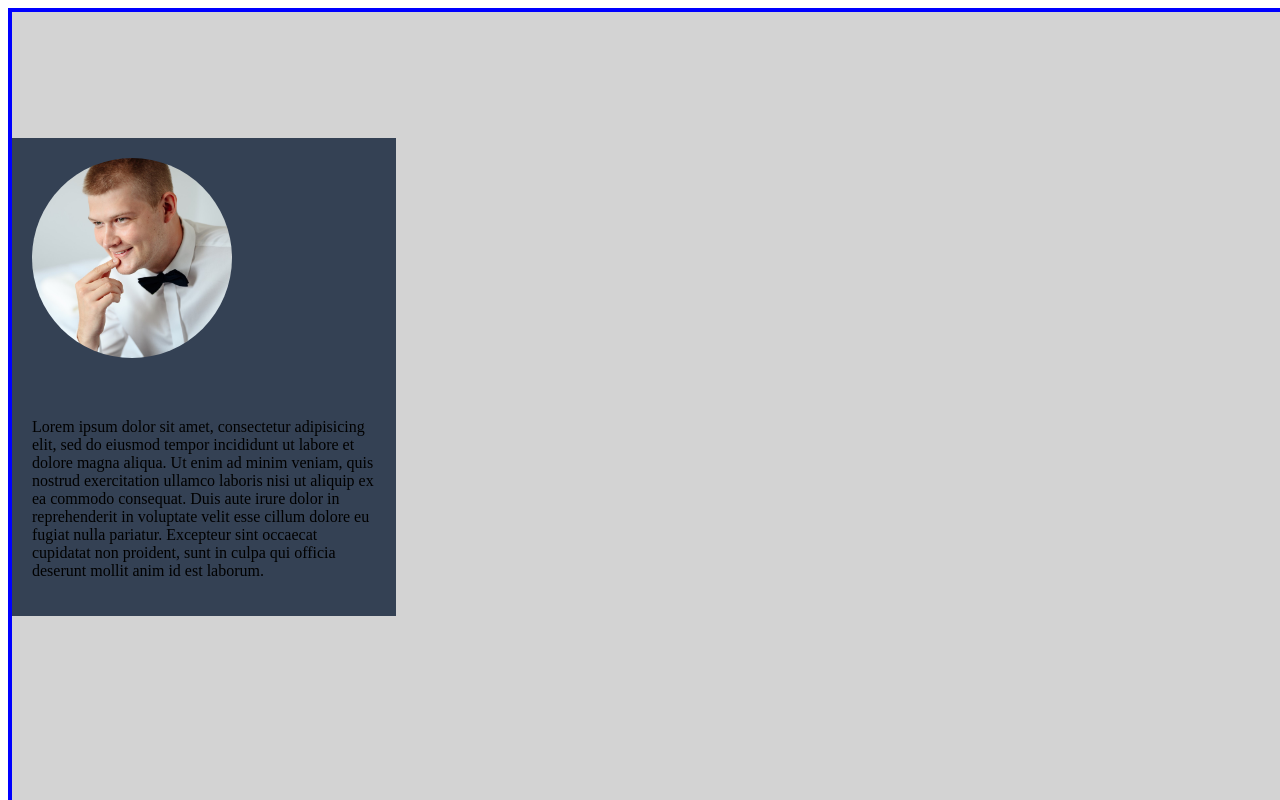
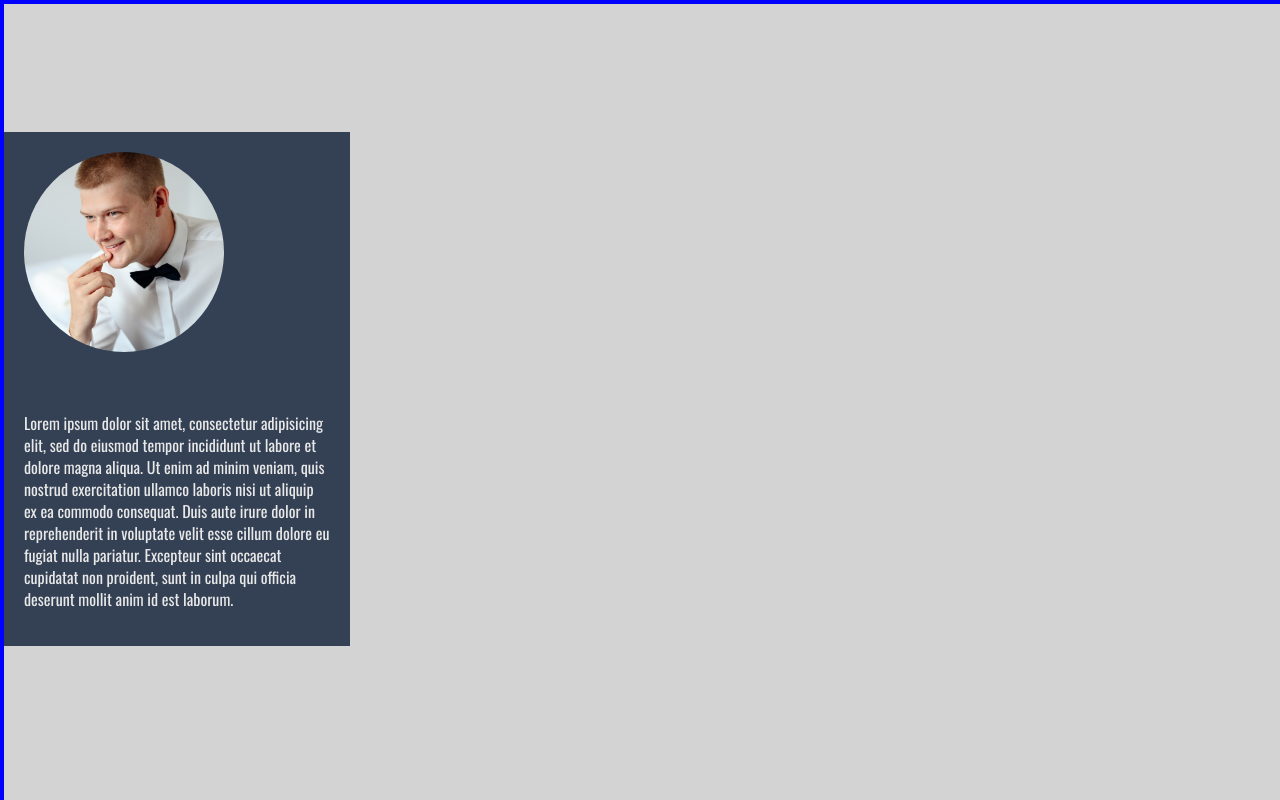
Before and after one commit to 7rafal/cv, a plain HTML site: page index.html in a window 1280 px wide. Shown: the top 800 px of the page. Drawn offline with nearby package versions, Linux system fonts and the light colour scheme.

Commit message:
Update index.html

```diff
--- a/index.html
+++ b/index.html
@@ -6,21 +6,33 @@
 
     <title>Rafał Piotrowski</title>
   </head>
+<link rel="preconnect" href="https://fonts.gstatic.com">
+<link href="https://fonts.googleapis.com/css2?family=Oswald:wght@300;400&display=swap" rel="stylesheet">
   <style type="text/css">
+    body{
+      background-color: #D3D3D3;
+      font-family: 'Oswald', sans-serif;
+      line-height: 22px;
+      box-sizing: border-box;
+      list-style: none;
+      margin: 0;
+      padding: 0;
+
+    }
     div.container{
-      background-color: #D3D3D3;
       padding-top: 10%;
       border: 4px solid blue;
       width: 1920px;
       height: 1080px;
     }
+    div.left{
+      background-color: #344154;
+      color: #E8E8E8;
+      width: 18%;
+    }
     img.profilePicture{
       border-radius: 50%;
       padding: 20px;
-    }
-    div.left{
-      background-color: #344154;
-      width: 20%;
     }
     div.bio{
       padding: 20px;
```
